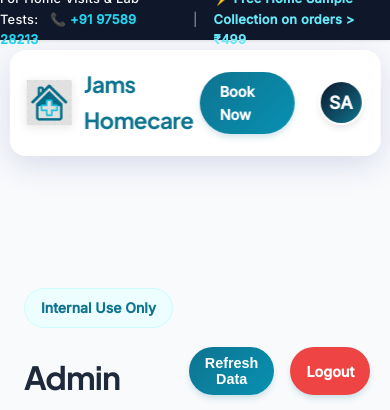
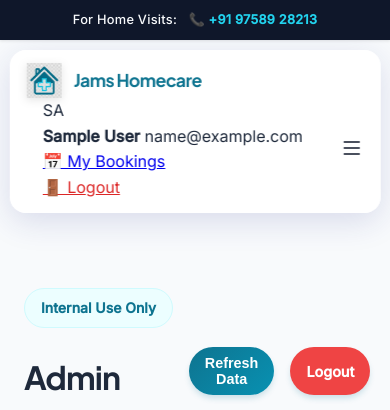
Before and after one commit to Cold-artist/jams-homecare, a Flask app: page /admin in a window 390 px wide. Shown: the top 410 px of the page. Run offline with Flask 3, Linux system fonts and the light colour scheme; the visitor is signed in with stand-in values (Sample User, id 1); data that the repository does not hold is empty.

Commit message:
Mobile Menu Fix

```diff
--- a/templates/base.html
+++ b/templates/base.html
@@ -371,17 +371,26 @@
 <body>
     <!-- Premium Top Bar -->
     <div class="top-bar">
-        <span>For Home Visits & Lab Tests: <a href="tel:+919758928213">📞 +91 97589 28213</a></span>
-        <span style="opacity: 0.5; margin: 0 1rem;">|</span>
-        <span style="color: #67e8f9; font-weight: 700;">⚡ Free Home Sample Collection on orders > ₹499</span>
+        <span>For Home Visits: <a href="tel:+919758928213">📞 +91 97589 28213</a></span>
+        <span class="desktop-only" style="margin: 0 1rem;">|</span>
+        <span class="desktop-only" style="color: #67e8f9; font-weight: 700;">⚡ Free Sample Collection > ₹499</span>
     </div>
 
     <nav class="navbar">
         <a href="{{ url_for('home') }}" class="navbar-brand">
-            <img src="{{ url_for('static', filename='images/logo.png') }}" alt="Jams Homecare Logo">
+            <img src="{{ url_for('static', filename='images/logo.png') }}" alt="Logo">
             <span>Jams Homecare</span>
         </a>
-        <ul class="navbar-nav">
+
+        <!-- Mobile Toggle Button -->
+        <button class="mobile-toggle" onclick="toggleMobileMenu()">
+            <svg xmlns="http://www.w3.org/2000/svg" width="24" height="24" fill="currentColor" viewBox="0 0 16 16">
+                <path fill-rule="evenodd"
+                    d="M2.5 12a.5.5 0 0 1 .5-.5h10a.5.5 0 0 1 0 1H3a.5.5 0 0 1-.5-.5zm0-4a.5.5 0 0 1 .5-.5h10a.5.5 0 0 1 0 1H3a.5.5 0 0 1-.5-.5zm0-4a.5.5 0 0 1 .5-.5h10a.5.5 0 0 1 0 1H3a.5.5 0 0 1-.5-.5z" />
+            </svg>
+        </button>
+
+        <ul class="navbar-nav" id="mobileNav">
             <li><a href="{{ url_for('home') }}"
                     class="nav-link{% if request.endpoint == 'home' %} active{% endif %}">Home</a></li>
             <li><a href="{{ url_for('services') }}"
@@ -390,12 +399,17 @@
                     class="nav-link{% if request.endpoint == 'lab_collection' %} active{% endif %}">Lab Tests</a></li>
             <li><a href="{{ url_for('contact') }}"
                     class="nav-link{% if request.endpoint == 'contact' %} active{% endif %}">Contact</a></li>
+            <!-- Mobile Only Button in Menu -->
+            <li class="mobile-only"><a href="{{ url_for('book_home_visit') }}" class="btn"
+                    style="width: 100%; justify-content: center;">Book Now</a></li>
         </ul>
-        <a href="{{ url_for('book_home_visit') }}" class="btn" style="padding: 0.5rem 1.25rem; font-size: 0.9rem;">Book
-            Now</a>
 
-        <!-- Power Corner: Profile Icon (Next to Navbar) -->
-        <div class="auth-corner" style="margin-left: 1.5rem; position: relative;">
+        <a href="{{ url_for('book_home_visit') }}" class="btn desktop-only"
+            style="padding: 0.5rem 1.25rem; font-size: 0.9rem;">Book Now</a>
+
+        <!-- Power Corner: Profile Icon -->
+        <div class="auth-corner" style="margin-left: 1rem; position: relative;">
+            <!-- (Profile code remains same) -->
             {% if current_user.is_authenticated %}
             <div class="profile-circle" onclick="toggleProfileMenu()" title="My Profile">
                 {{ current_user.name[:2].upper() }}
@@ -407,7 +421,6 @@
                     <sm>{{ current_user.email }}</sm>
                 </div>
                 <a href="{{ url_for('dashboard') }}">📅 My Bookings</a>
-                <!-- <a href="#">⚙️ Settings</a> -->
                 <div class="divider"></div>
                 <a href="{{ url_for('logout') }}" style="color: #dc2626;">🚪 Logout</a>
             </div>
@@ -418,6 +431,86 @@
             {% endif %}
         </div>
     </nav>
+
+    <style>
+        .mobile-toggle {
+            display: none;
+            background: none;
+            border: none;
+            color: var(--secondary);
+            cursor: pointer;
+        }
+
+        .desktop-only {
+            display: inline-flex;
+        }
+
+        .mobile-only {
+            display: none;
+        }
+
+        @media (max-width: 768px) {
+            .desktop-only {
+                display: none !important;
+            }
+
+            .mobile-only {
+                display: block;
+            }
+
+            .mobile-toggle {
+                display: block;
+                order: 3;
+                margin-left: auto;
+            }
+
+            .auth-corner {
+                order: 2;
+                margin-left: auto;
+                margin-right: 1rem;
+            }
+
+            .navbar {
+                flex-wrap: wrap;
+                /* Allow menu to break line */
+                padding: 0.75rem 1rem;
+            }
+
+            .navbar-brand span {
+                font-size: 1.1rem;
+            }
+
+            .navbar-brand img {
+                height: 35px;
+            }
+
+            /* Mobile Drawer */
+            .navbar-nav {
+                display: none;
+                /* Hidden by default */
+                width: 100%;
+                flex-direction: column;
+                gap: 1rem;
+                padding-top: 1.5rem;
+                border-top: 1px solid #f1f5f9;
+                margin-top: 1rem;
+                order: 4;
+                /* Force to bottom */
+            }
+
+            .navbar-nav.active {
+                display: flex;
+                /* Show when active */
+                animation: slideDown 0.3s ease-out;
+            }
+        }
+    </style>
+
+    <script>
+        function toggleMobileMenu() {
+            document.getElementById('mobileNav').classList.toggle('active');
+        }
+        // ... (Existing Scripts)
 
     <style>
         /* Power Corner Styles */
```
